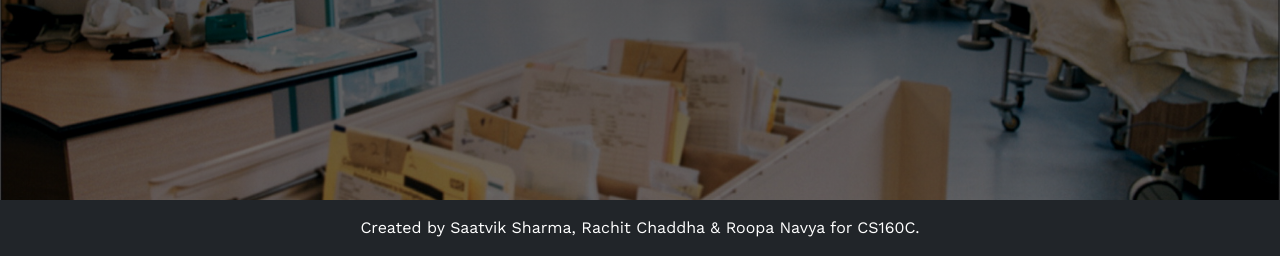
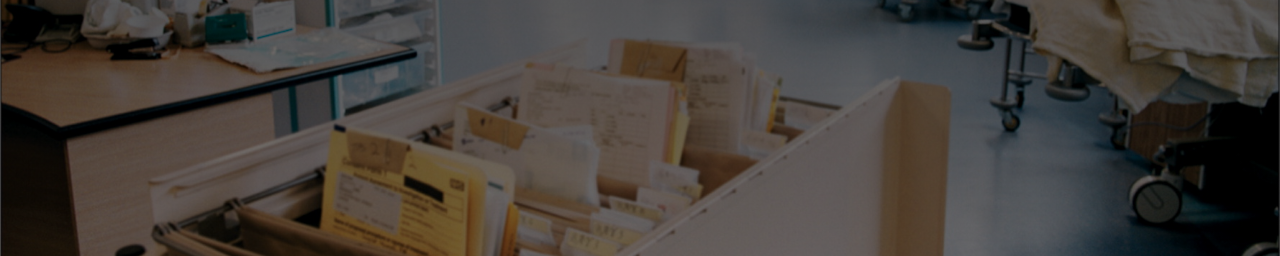
Before and after one commit to vishal7474/gfg_hackathon_dbms, a Django app: template templates/hospitaldata.html in a window 1280 px wide. Shown: the part 544-800 px from the top of the page. Run offline with Django 4.2, Linux system fonts and the light colour scheme; the template is opened without the code that fills it, so the values that code supplies are empty.

Commit message:
Update hospitaldata.html

```diff
--- a/templates/hospitaldata.html
+++ b/templates/hospitaldata.html
@@ -43,9 +43,7 @@
     <body class="main">
         <h1 class = "portal-title">HOSPITAL DATA</h1>
         <!--DISPLAY HOSPITAL BEDS-->
-        <footer class="home-about">
-            Created by Saatvik Sharma, Rachit Chaddha & Roopa Navya for CS160C.
-        </footer>
+
     </body>
     <script src="https://cdn.jsdelivr.net/npm/bootstrap@5.1.3/dist/js/bootstrap.bundle.min.js"
         integrity="sha384-ka7Sk0Gln4gmtz2MlQnikT1wXgYsOg+OMhuP+IlRH9sENBO0LRn5q+8nbTov4+1p"
```
